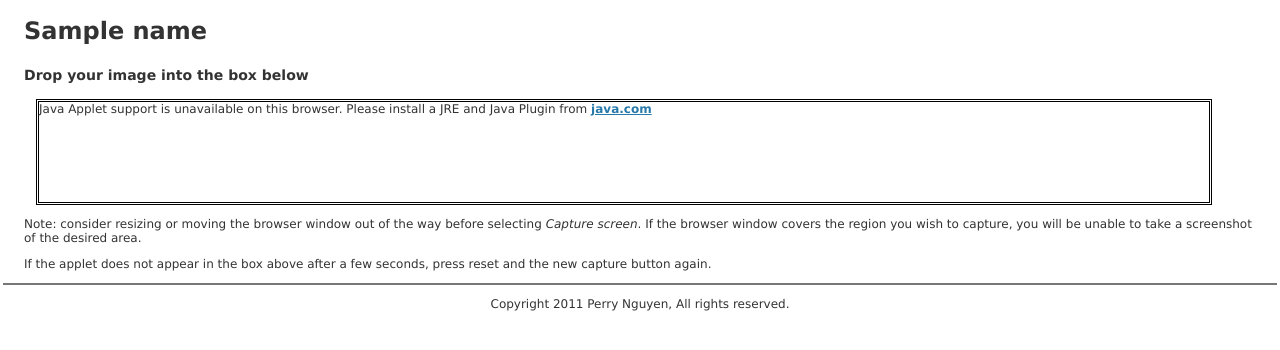
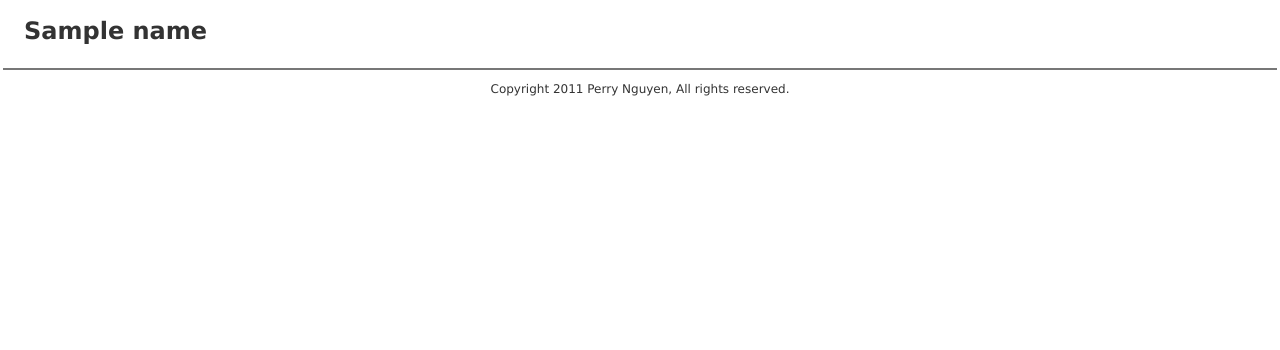
Before and after one commit to pfn/ezscreens, a Django app: template templates/capture.html in a window 1280 px wide. Shown: the part 36-386 px from the top of the page. Run offline with Django 3.2, Linux system fonts and the light colour scheme; the template is opened without the code that fills it: most values are stand-ins (such as "Sample title", 1, 10 or a date in 2020).

Commit message:
Fix capture.html for new pasting style

```diff
--- a/ezscreens.py
+++ b/ezscreens.py
@@ -134,7 +134,7 @@ class CaptureHandler(Handler, RequestHandler):
                         urllib.quote_plus(name, "/")))
         self.render("capture.html", {
             "name": name,
-            "upload_url": upload_url,
+            "upload_url": upload_url
         })
 
 class UploadInfoHandler(Handler, RequestHandler):
--- a/templates/capture.html
+++ b/templates/capture.html
@@ -18,24 +18,11 @@
 {% endblock %}
 {% block content %}
 <h1>{{ name }} </h1>
+{% include "inline_capture_fragment.html" %}
 
-<h3>Drop your image into the box below</h3>
-<div class="applet">
-  <applet code="com.hanhuy.screenshot.applet.Main" name="Clipboard Reader"
-       codebase="/applet" archive="screenshot.jar" mayscript="mayscript">
-    <param name="url" value="{{ upload_url }}"/>
-    <param name="bgcolor" value="#ffffff"/>
-    <param name="fgcolor" value="#666666"/>
-    Java Applet support is unavailable on this browser.  Please install
-    a JRE and Java Plugin from <a href="http://java.com">java.com</a>
-  </applet></div>
-  <p>
-    Note:  consider resizing or moving the browser window out of the
-    way before selecting <em>Capture screen</em>.  If the browser window            covers the region you wish to capture, you will be unable to take a             screenshot of the desired area.
-  </p>
-  <p>
-    If the applet does not appear in the box above after a few seconds, press
-    reset and the new capture button again.
-  </p>
-</div>
+<script type="text/javascript">
+    $("#new-capture-input").val("{{ name }}");
+    $("#new-capture")[0].dispatchEvent(new MouseEvent("click", { view: window, bubbles: true, cancelable: true }));
+    $("#new-capture-div").remove();
+</script>
 {% endblock %}
```
